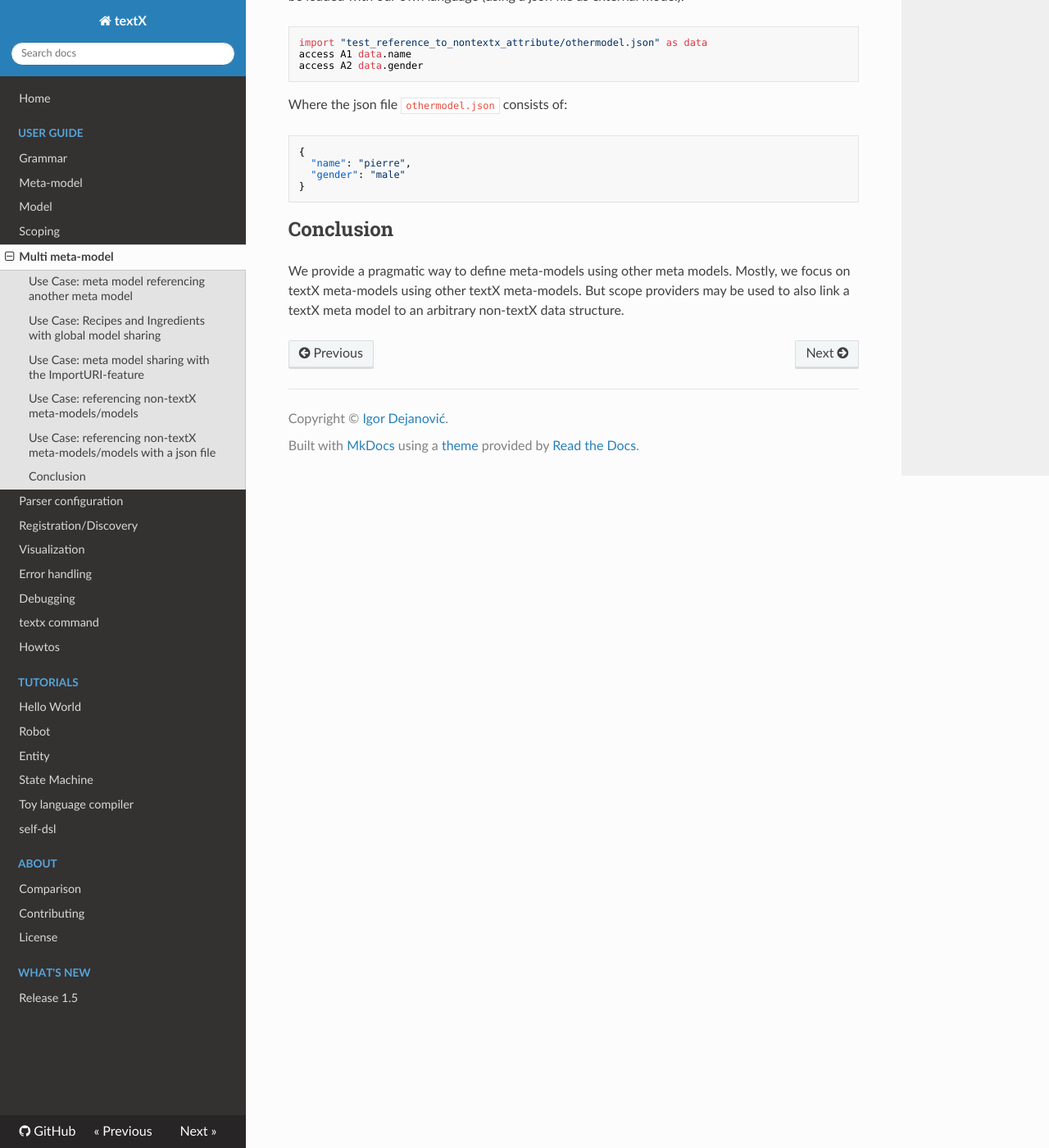
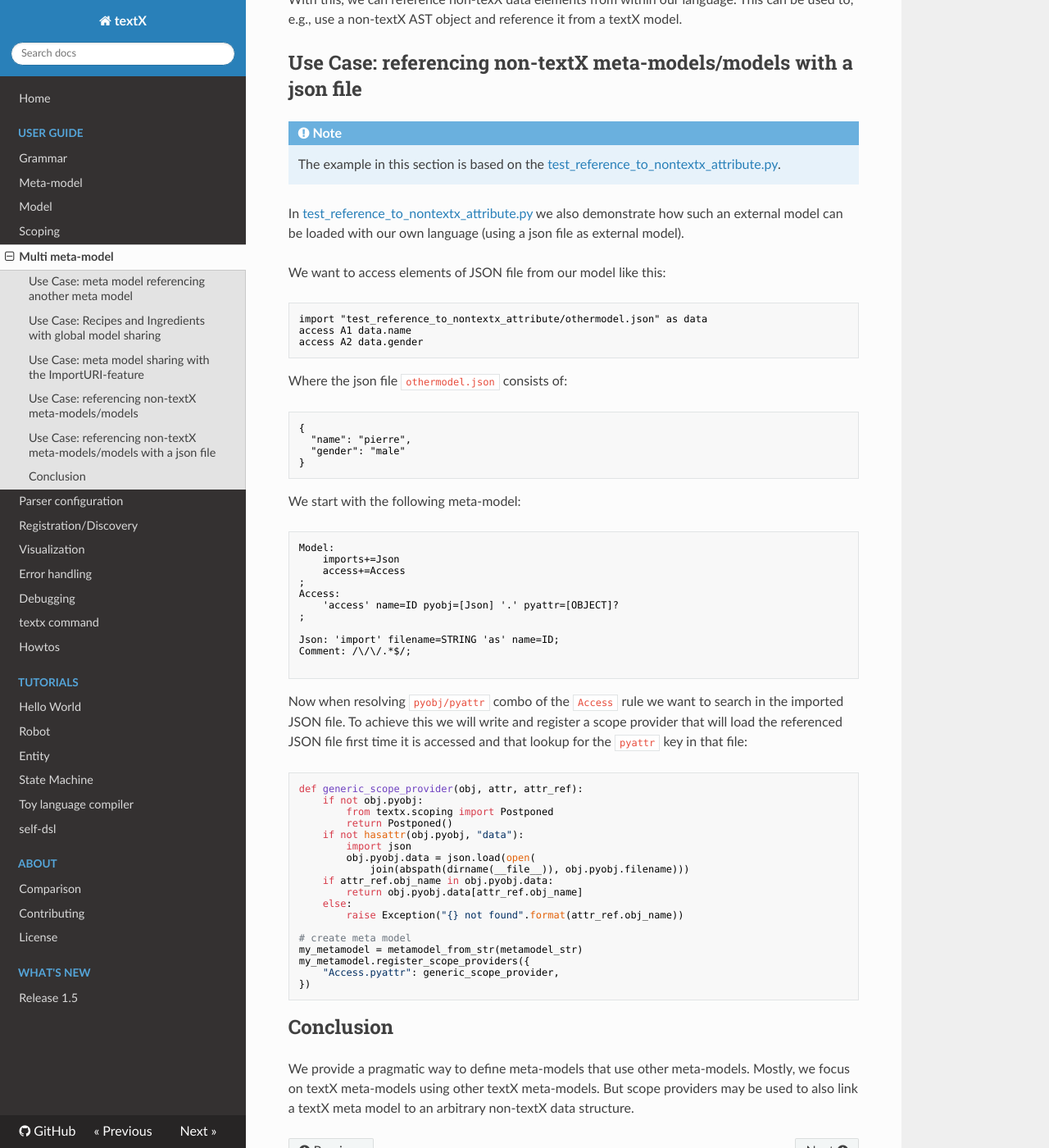
Before and after one commit to textX/textX, an MkDocs documentation site: the page built from docs/multimetamodel.md, in a window 1280 px wide and 1400 px high, scrolled down 6289 px. Shown: the whole window at 82% size. Built offline with MkDocs 1.6.1, drawn with Linux system fonts in a browser that asks for light colours; nearby versions of some CDN libraries; comment, search, counter and statistics services are not loaded; some of the changed text lies outside the part shown.

Commit message:
Fix and augment meta-model and scoping docs during a review

````diff
--- a/docs/multimetamodel.md
+++ b/docs/multimetamodel.md
@@ -138,12 +138,11 @@
 ```
 
 Notice that we are not using the `ImportURI` functionality to load the
-referenced model here. Since both metamodels share the same global
-repository, we can directly add a model object to the global_repo_provider
-(```add_model```) of language A.
-This model object will then be visible to the scope provider
-of the second model and make the model object available.
-We register this language as we did above. Now, the code can look like this:
+referenced model here. Since both meta-models share the same global repository,
+we can directly add a model object to the `global_repo_provider` (`add_model`)
+of language A. This model object will then be visible to the scope provider of
+the second model and make the model object available. We register this language
+as we did above. Now, the code can look like this:
 
 ```python
 mm_A = metamodel_for_language('A')
@@ -163,8 +162,9 @@
 
 !!! note
     It is crucial to use a scope provider which supports the global repository,
-    such as the ImporUri or the GlobalRepo based providers, to allow the described
+    such as the `ImporUri` or the `GlobalRepo` based providers, to allow the described
     mechanism to add a model object directly to a global repository.
+
 
 ## Use Case: Recipes and Ingredients with global model sharing
 
@@ -184,39 +184,44 @@
 `1 cup of sugar`). Moreover some ingredients may inherit features of other ingredients
 (e.g. salt may have the same units as sugar).
 
-Here, two meta models are defined to handle ingredient definitions (grammar
-`Ingredient.tx` for e.g. `fruits.ingredient`) and recipes (grammar
-`Recipe.tx`,for e.g. `fruit_salad.recipe`).
+Here, two meta-models are defined:
 
-The [registration API](registration.md) is utilized to allocate the file
-extensions to the meta models (see
+ - `Ingredient.tx`, to handle ingredient definitions (e.g. `fruits.ingredient`
+   model) and
+ - `Recipe.tx`, for recipe definitions (e.g. `fruit_salad.recipe` model).
+
+The [registration API](registration.md) is utilized to bind the file extensions
+to the meta-models (see
 [test_metamodel_provider2.py](https://github.com/textX/textX/blob/master/tests/functional/test_scoping/test_metamodel_provider2.py)).
 Importantly, a common model repository (`global_repo`) is defined to share all
 model elements among both meta models:
 
-    i_mm = get_meta_model(
-        global_repo, join(this_folder, "metamodel_provider2", "Ingredient.tx"))
-    r_mm = get_meta_model(
-        global_repo, join(this_folder, "metamodel_provider2", "Recipe.tx"))
+```python
+i_mm = get_meta_model(
+    global_repo, join(this_folder, "metamodel_provider2", "Ingredient.tx"))
+r_mm = get_meta_model(
+    global_repo, join(this_folder, "metamodel_provider2", "Recipe.tx"))
 
-    clear_language_registrations()
-    register_language(
-        'recipe-dsl',
-        pattern='*.recipe',
-        description='demo',
-        metamodel=r_mm
-    )
-    register_language(
-        'ingredient-dsl',
-        pattern='*.ingredient',
-        description='demo',
-        metamodel=i_mm
-    )
+clear_language_registrations()
+register_language(
+    'recipe-dsl',
+    pattern='*.recipe',
+    description='demo',
+    metamodel=r_mm
+)
+register_language(
+    'ingredient-dsl',
+    pattern='*.ingredient',
+    description='demo',
+    metamodel=i_mm
+)
+```
 
 !!! tip
     In practice we would usually register our languages using declarative
     extension points. See [the registration API docs](registration.md) for more
     information.
+
 
 ## Use Case: meta model sharing with the ImportURI-feature
 
@@ -275,6 +280,7 @@
     extension points. See [the registration API docs](registration.md) for more
     information.
 
+
 ## Use Case: referencing non-textX meta-models/models
 
 !!! note
@@ -289,28 +295,47 @@
     'access' name=ID pyobj=[OBJECT] ('.' pyattr=[OBJECT])?
 ```
 
-In this case the referenced object is a python dictionary (`pyobj`) and the
-entry of such a dictionary (`pyattr`). An example model will look like:
+In this case the referenced object will be a python dictionary referenced by
+`pyobj` and the entry of such a dictionary will be referenced by `pyattr`. An
+example model will look like:
 
 ```nohighlight
 access AccessName1 foreign_model.name_of_entry
 ```
 
-A custom scope provider is used to achieve this mapping:
+`foreign_model` in this case is a plain Python dictionary provided as a [custom
+built-in](metamodel.md#built-in-objects) and registered during meta-model
+construction:
 
-    def my_scope_provider(obj, attr, attr_ref):
-        pyobj = obj.pyobj
-        if attr_ref.obj_name in pyobj:
-            return pyobj[attr_ref.obj_name]
-        else:
-            raise Exception("{} not found".format(attr_ref.obj_name))
+```python
+foreign_model = {
+    "name": "Test",
+    "value": 3
+}
+my_metamodel = metamodel_from_str(metamodel_str,
+                                  builtins={
+                                      'foreign_model': foreign_model})
+```
 
+A custom scope provider is used to achieve mapping of `pyobj/pyattr` to the
+entry in the `foreign_model` dict:
+
+```python
+def my_scope_provider(obj, attr, attr_ref):
+    pyobj = obj.pyobj
+    if attr_ref.obj_name in pyobj:
+        return pyobj[attr_ref.obj_name]
+    else:
+        raise Exception("{} not found".format(attr_ref.obj_name))
+```
 
 The scope provider is linked to the `pyattr` attribute of the rule `Access`:
 
-    my_metamodel.register_scope_providers({
-        "Access.pyattr": my_scope_provider,
-    })
+```python
+my_metamodel.register_scope_providers({
+    "Access.pyattr": my_scope_provider,
+})
+```
 
 
 With this, we can reference non-texX data elements from within our language.
@@ -329,21 +354,69 @@
 also demonstrate how such an external model can be loaded with our own language
 (using a json file as external model).
 
-    import "test_reference_to_nontextx_attribute/othermodel.json" as data
-    access A1 data.name
-    access A2 data.gender
+We want to access elements of JSON file from our model like this:
+
+```nohighlight
+import "test_reference_to_nontextx_attribute/othermodel.json" as data
+access A1 data.name
+access A2 data.gender
+```
 
 Where the json file `othermodel.json` consists of:
 
-    {
-      "name": "pierre",
-      "gender": "male"
-    }
+```nohighlight
+{
+  "name": "pierre",
+  "gender": "male"
+}
+```
+
+We start with the following meta-model:
+
+```nohighlight
+Model:
+    imports+=Json
+    access+=Access
+;
+Access:
+    'access' name=ID pyobj=[Json] '.' pyattr=[OBJECT]?
+;
+
+Json: 'import' filename=STRING 'as' name=ID;
+Comment: /\/\/.*$/;
+
+```
+
+Now when resolving `pyobj/pyattr` combo of the `Access` rule we want to search
+in the imported JSON file. To achieve this we will write and register a scope
+provider that will load the referenced JSON file first time it is accessed and
+that lookup for the `pyattr` key in that file:
+
+```python
+def generic_scope_provider(obj, attr, attr_ref):
+    if not obj.pyobj:
+        from textx.scoping import Postponed
+        return Postponed()
+    if not hasattr(obj.pyobj, "data"):
+        import json
+        obj.pyobj.data = json.load(open(
+            join(abspath(dirname(__file__)), obj.pyobj.filename)))
+    if attr_ref.obj_name in obj.pyobj.data:
+        return obj.pyobj.data[attr_ref.obj_name]
+    else:
+        raise Exception("{} not found".format(attr_ref.obj_name))
+
+# create meta model
+my_metamodel = metamodel_from_str(metamodel_str)
+my_metamodel.register_scope_providers({
+    "Access.pyattr": generic_scope_provider,
+})
+```
 
 
 ## Conclusion
 
-We provide a pragmatic way to define meta-models using other meta models.
+We provide a pragmatic way to define meta-models that use other meta-models.
 Mostly, we focus on textX meta-models using other textX meta-models. But scope
 providers may be used to also link a textX meta model to an arbitrary non-textX
 data structure.
````
Also changed, not shown: other parts of docs/multimetamodel.md (+5 -5 lines), docs/scoping.md (+77 -65 lines).
